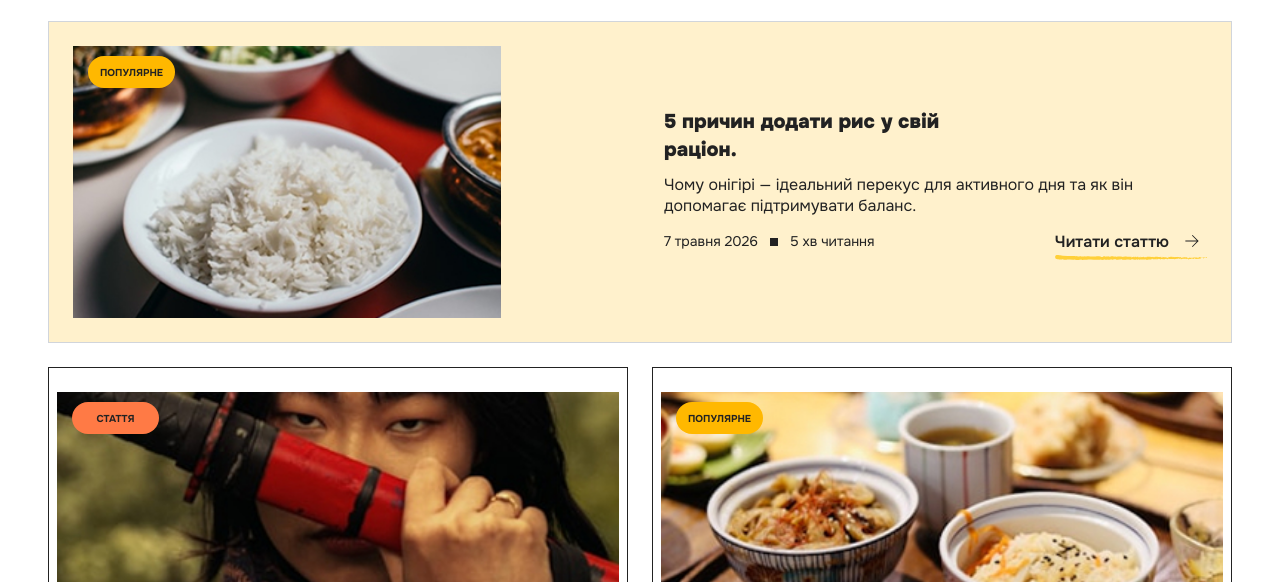
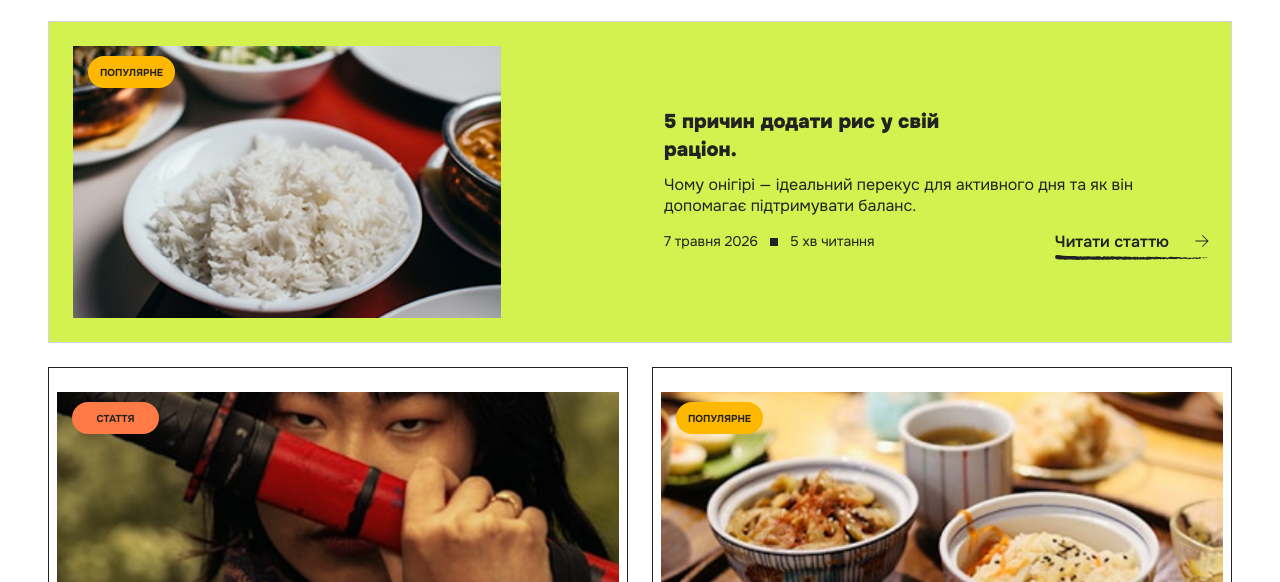
Before and after one commit to siedoi-com/kolobokbo-front, a website built with Vite: page src/blog.html in a window 1280 px wide. In both pictures the pointer is over the link 640 px from the left and 965 px from the top of the page. Shown: the part 783-1365 px from the top of the page. Built offline with nearby package versions, Linux system fonts and the light colour scheme.

Commit message:
fix: blog-featured hover

```diff
--- a/src/assets/scss/sections/_blog-featured.scss
+++ b/src/assets/scss/sections/_blog-featured.scss
@@ -11,6 +11,19 @@
     margin-top: var(--size_24);
     background: var(--color-white);
     text-decoration: none;
+    transition:  var(--transition);
+
+    &:hover {
+        background: var(--color-bg-green);
+
+        .button__underline {
+            color: var(--color-black);
+        }
+
+        .button__icon {
+            transform: translateX(1rem) rotate(180deg);
+        }
+    }
 
     @include media.L {
         flex-direction: row;
```
